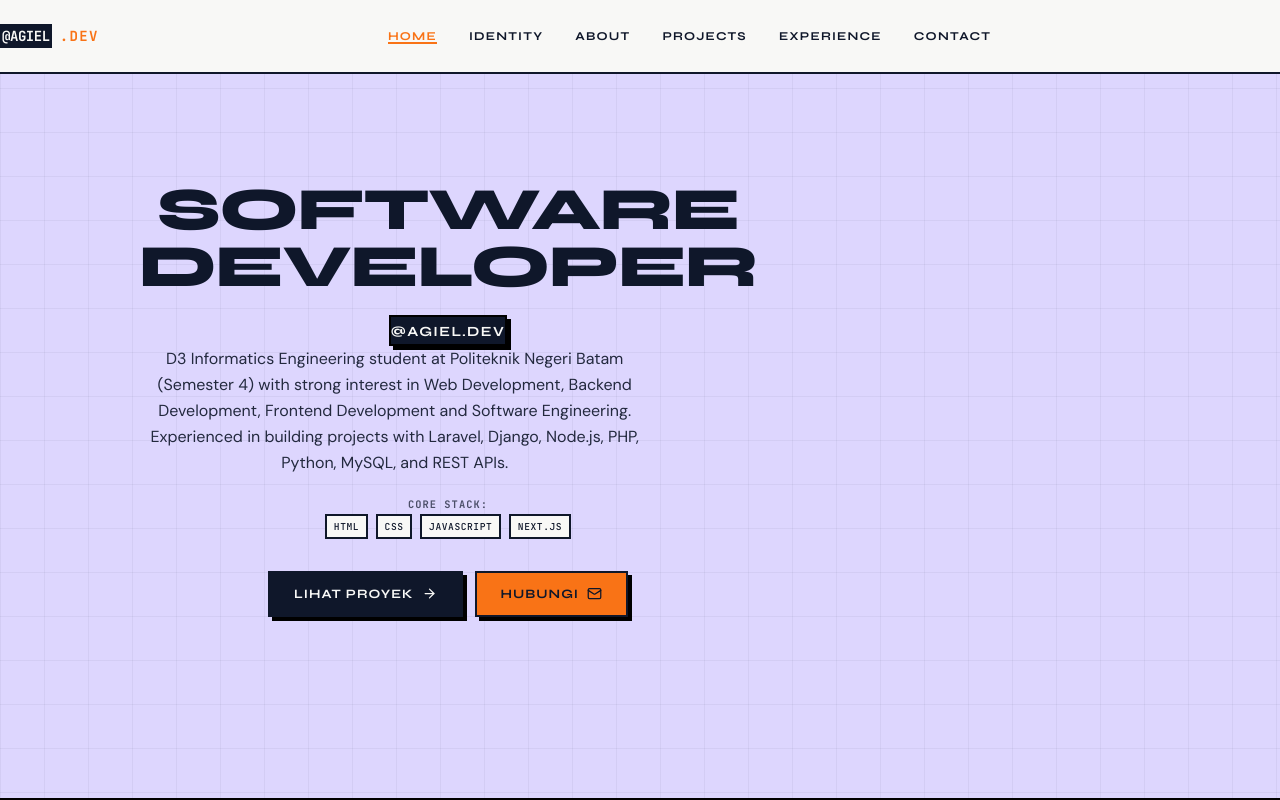
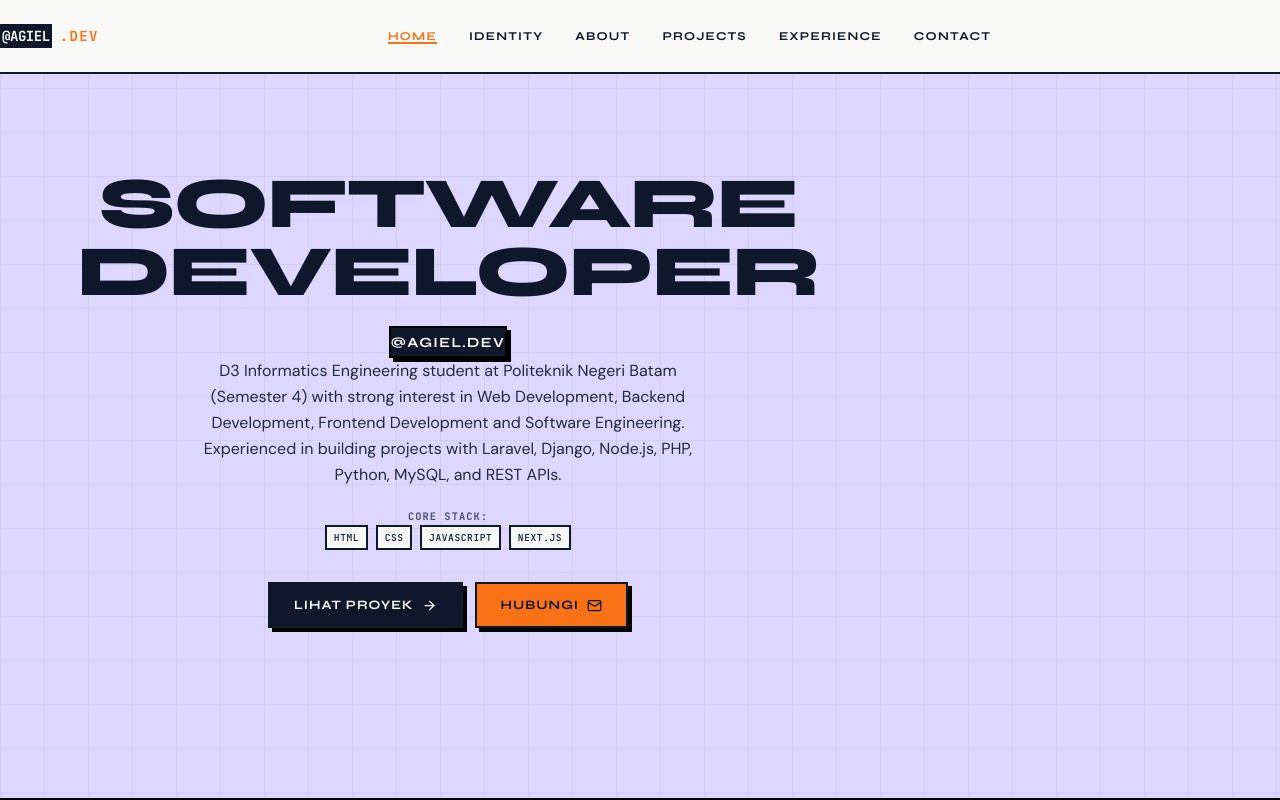
Before and after one commit to agielnawawi46/portofolio-v3, a React (Vite) app: page / in a window 1280 px wide. Shown: the top 800 px of the page. Built offline with nearby package versions, Linux system fonts and the light colour scheme.

Commit message:
Center align Hero section content vertically and horizontally

```diff
--- a/src/components/HeroSection.tsx
+++ b/src/components/HeroSection.tsx
@@ -29,19 +29,18 @@ export default function HeroSection() {
       </div>
 
       {/* Container Utama */}
-      <div className="w-full max-w-4xl mx-auto px-6 md:px-10 pt-48 pb-24 md:pt-64 md:pb-32 relative z-10 flex flex-col items-center justify-center flex-1">
+      <div className="w-full max-w-4xl mx-auto px-6 md:px-10 py-24 md:py-32 relative z-10 flex flex-col items-center justify-center flex-1">
 
         <motion.div
           initial={{ opacity: 0, y: 20 }}
           animate={{ opacity: 1, y: 0 }}
           transition={{ ...springSmooth }}
-          className="flex flex-col gap-8 text-center items-center z-10"
+          className="flex flex-col gap-8 text-center items-center z-10 w-full"
         >
-          <div className="flex flex-col gap-5">
+          <div className="flex flex-col gap-5 items-center w-full">
             <motion.div custom={1} variants={fadeUp} initial="hidden" animate="visible">
-              {/* Judul Besar — Diperbaiki: mt-32 md:mt-0 untuk memberikan ruang ekstra yang SANGAT LEGA dari navbar */}
               <h1
-                className="text-4xl sm:text-5xl lg:text-6xl font-black uppercase leading-[0.95] tracking-tight mt-32 lg:mt-0"
+                className="text-4xl sm:text-5xl lg:text-7xl font-black uppercase leading-[0.95] tracking-tight mt-8 md:mt-0"
                 style={{ fontFamily: "var(--font-display)", color: "var(--color-charcoal)" }}
               >
                 SOFTWARE<br />
```
